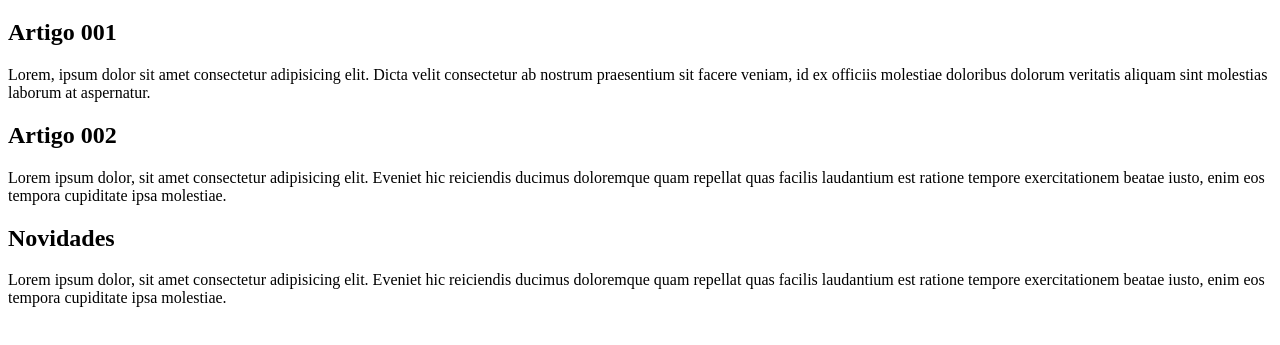
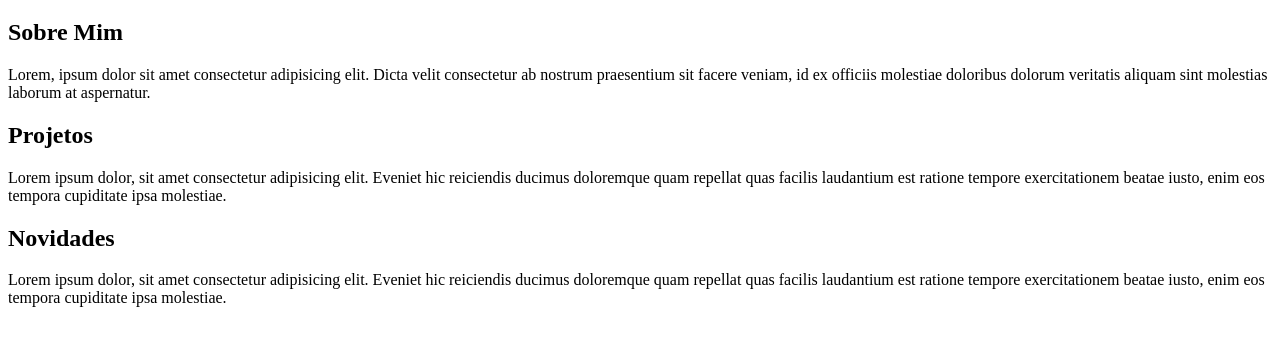
Before and after one commit to JuniorSalles/projeto-site, a plain HTML site: page index.html in a window 1280 px wide. Shown: the part 61-406 px from the top of the page. Drawn offline with Linux system fonts and the light colour scheme.

Commit message:
Update index.html

```diff
--- a/index.html
+++ b/index.html
@@ -11,11 +11,11 @@
                 <h1>Meu Site</h1>
             </header>
             <article>
-                <h2>Artigo 001</h2>
+                <h2>Sobre Mim</h2>
                 <p>Lorem, ipsum dolor sit amet consectetur adipisicing elit. Dicta velit consectetur ab nostrum praesentium sit facere veniam, id ex officiis molestiae doloribus dolorum veritatis aliquam sint molestias laborum at aspernatur.</p>
             </article>
             <article>
-                <h2>Artigo 002</h2>
+                <h2>Projetos</h2>
                 <p>Lorem ipsum dolor, sit amet consectetur adipisicing elit. Eveniet hic reiciendis ducimus doloremque quam repellat quas facilis laudantium est ratione tempore exercitationem beatae iusto, enim eos tempora cupiditate ipsa molestiae.</p>
             </article>
             <article>
```
